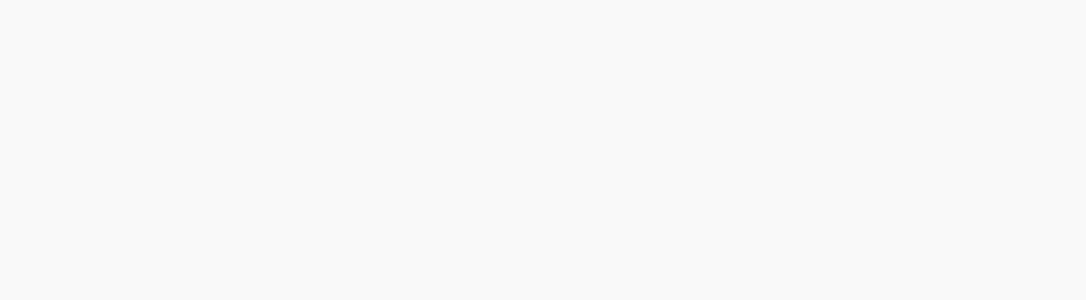
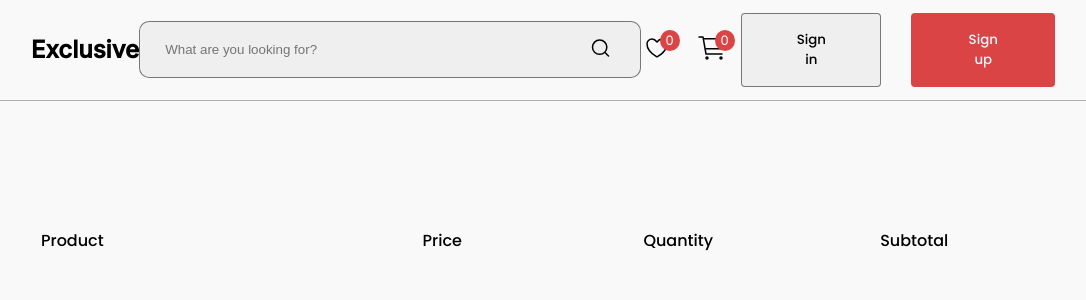
Before and after one commit to AlbinaBlazhko17/Exclusive, a React (Vite) app: page /cart in a window 1280 px wide. Before the commit this address had no page. Shown: the top 300 px of the page, without its empty margins (97-1183 px from the left). Built offline with nearby package versions, Linux system fonts and the light colour scheme.

Commit message:
add cart page

```diff
--- /dev/null
+++ b/src/components/CartPage/CartPage.tsx
@@ -0,0 +1,47 @@
+import Header from '../Header/Header';
+import { useState } from 'react';
+import { useSelector } from 'react-redux';
+
+import style from './styles.module.css';
+import { colors } from '@mui/joy';
+import QuantityPicker from '../QuantityPicker/QuantityPicker';
+
+function CartPage () {
+	const cart = useSelector(state => state.cart.results);
+	const [cartQuantity, setCartQuantity] = useState(1);
+
+	const handleQuantityChange = (newQuantity: number) => {
+		setCartQuantity(newQuantity);
+	};
+
+	return(
+		<>
+			<Header/>
+			<div className={style.wrapper}>
+					<div className={style.header}>
+						<div className={style.headerItem} style={{width: '300px',display: 'flex', justifySelf: 'start'}}>Product</div>
+						<div className={style.headerItem}>Price</div>
+						<div className={style.headerItem}>Quantity</div>
+						<div className={style.headerItem}>Subtotal</div>
+					</div>
+				{
+					cart.map(cartItem => (
+						<div key={cartItem.id} className={style.products}>
+							<div className={style.productImage} style={{width: '300px'}}>
+								<img src={cartItem.images[0]} alt={cartItem.title} style={{ width: '100px', height: '100px', borderRadius: '4px', marginRight: '20px'}} />
+								<h3>{cartItem.title}</h3>
+							</div>
+							<div className={style.price}>$ {cartItem.price}</div>
+							<div className={style.quantity}>
+								<QuantityPicker onQuantityChange={handleQuantityChange} style={{height: '50px'}} />
+							</div>
+							<div className={style.subtotal}>$ {cartItem.price}</div>
+						</div>
+					))
+				}
+			</div>
+		</>
+	)
+}
+
+export default CartPage;
--- /dev/null
+++ b/src/components/CartPage/styles.module.css
@@ -0,0 +1,56 @@
+.wrapper {
+	margin-top: 10%;
+	padding: 0 11% 0 10%;
+}
+
+.header {
+	display: grid;
+	display: flex;
+	justify-content: space-between;
+	margin-bottom: 5%;
+	padding: 0 10px;
+}
+
+.headerItem {
+	width: 250px;
+	text-align: center;
+}
+
+.products {
+	display: flex;
+	justify-content: space-between;
+	align-items: center;
+	border: 1px solid #ccc;
+	padding: 10px;
+	border-radius: 4px;
+	margin-bottom: 5px;
+}
+
+.products > div {
+	width: 250px;
+}
+
+.price {
+	text-align: center;
+}
+
+.quantity {
+	display: flex;
+	justify-content: center;
+	align-items: center;
+}
+
+.subtotal {
+	text-align: center;
+}
+
+.productImage {
+	display: flex;
+	align-items: center;
+
+}
+
+.product img {
+	max-width: 100%;
+	height: auto;
+}
--- a/src/components/QuantityPicker/QuantityPicker.tsx
+++ b/src/components/QuantityPicker/QuantityPicker.tsx
@@ -4,7 +4,7 @@ import TextField from '@mui/material/TextField';
 
 import style from './styles.module.css';
 
-function QuantityPicker({ onQuantityChange }) {
+function QuantityPicker({ onQuantityChange, ...props }) {
 	const [quantity, setQuantity] = useState(1);
 
 	const handleDecrement = () => {
@@ -28,7 +28,7 @@ function QuantityPicker({ onQuantityChange }) {
 	};
 
 	return (
-		<div className={style.picker}>
+		<div className={style.picker} {...props}>
 			<Button appearance={quantity === 1? 'outlined': 'filled' } className={style.prickerButton} onClick={handleDecrement}>
 				<svg width="24" height="24" viewBox="0 0 24 24" fill="none" xmlns="http://www.w3.org/2000/svg">
 					<g id="icon-minus">
--- a/src/components/WishlistPage/WishlistPage.tsx
+++ b/src/components/WishlistPage/WishlistPage.tsx
@@ -8,7 +8,7 @@ import style from './styles.module.css';
 
 function WishlistPage () {
 	const wishlist = useSelector(state => state.wishlist.results);
-	console.log(wishlist);
+
 	return (
 		<>
 			<Header/>
--- a/src/routes/routesConfig.tsx
+++ b/src/routes/routesConfig.tsx
@@ -1,3 +1,4 @@
+import CartPage from '../components/CartPage/CartPage';
 import Homepage from '../components/Homepage/Homepage';
 import ProductsPage from '../components/ProductsPage/ProductsPage';
 import SingleProductPage from '../components/SingleProductPage/SingleProductPage';
@@ -23,6 +24,10 @@ const routesConfig = [
 	{
 		path: '/wishlist',
 		element: <WishlistPage/>
+	},
+	{
+		path: '/cart',
+		element: <CartPage/>
 	}
 	// {
 	// 	path: '*',
--- a/src/styles.css
+++ b/src/styles.css
@@ -3,7 +3,7 @@
 :root {
   line-height: 1.5;
 
-  color: rgba(255, 255, 255, 0.87);
+  color: black;
   background-color: #f9f9f9;
 }
 
```
